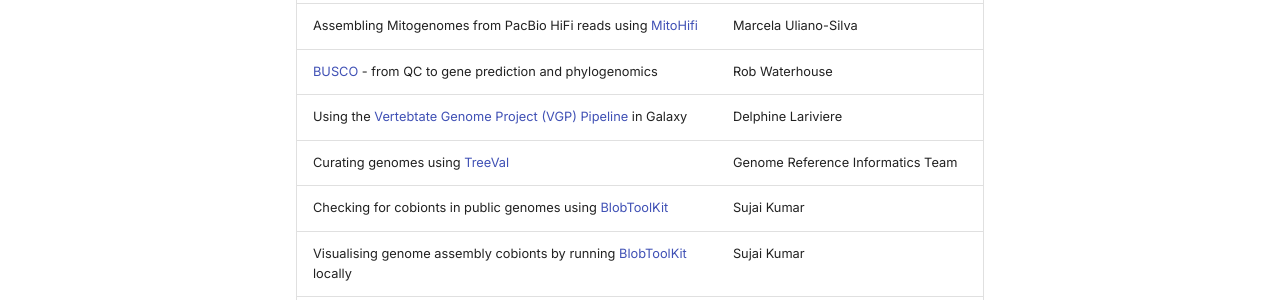
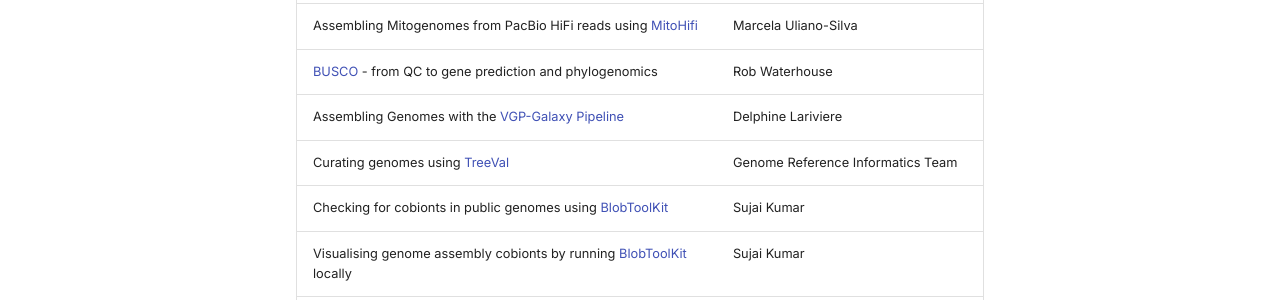
Before and after one commit to tol-training/tol-training.github.io, an MkDocs documentation site: the page built from docs/sessions.md, in a window 1280 px wide and 900 px high. Shown: the part 431-731 px from the top of the window. Built offline with MkDocs 1.6.1 and Material for MkDocs 9.7.7, drawn with Linux system fonts in a browser that asks for light colours.

Commit message:
Update sessions.md

```diff
--- a/docs/sessions.md
+++ b/docs/sessions.md
@@ -13,7 +13,7 @@
 | Understanding k-mers and ploidy using [Smudgeplots](https://github.com/KamilSJaron/smudgeplot){:target="_blank"} | Kamil Jaron |
 | Assembling Mitogenomes from PacBio HiFi reads using [MitoHifi](https://github.com/marcelauliano/MitoHiFi){:target="_blank"} | Marcela Uliano-Silva |
 | [BUSCO](https://busco.ezlab.org/){:target="_blank"} - from QC to gene prediction and phylogenomics | Rob Waterhouse |
-| Using the [Vertebtate Genome Project (VGP) Pipeline](https://training.galaxyproject.org/training-material/topics/assembly/tutorials/vgp_genome_assembly/tutorial.html){:target="_blank"} in Galaxy | Delphine Lariviere |
+| Assembling Genomes with the [VGP-Galaxy Pipeline](https://training.galaxyproject.org/training-material/topics/assembly/tutorials/vgp_genome_assembly/tutorial.html){:target="_blank"} | Delphine Lariviere |
 | Curating genomes using [TreeVal](https://github.com/sanger-tol/treeval){:target="_blank"} | Genome Reference Informatics Team |
 | Checking for cobionts in public genomes using [BlobToolKit](https://blobtoolkit.genomehubs.org/view){:target="_blank"} | Sujai Kumar |
 | Visualising genome assembly cobionts by running [BlobToolKit](https://blobtoolkit.genomehubs.org/view){:target="_blank"} locally | Sujai Kumar |
```
